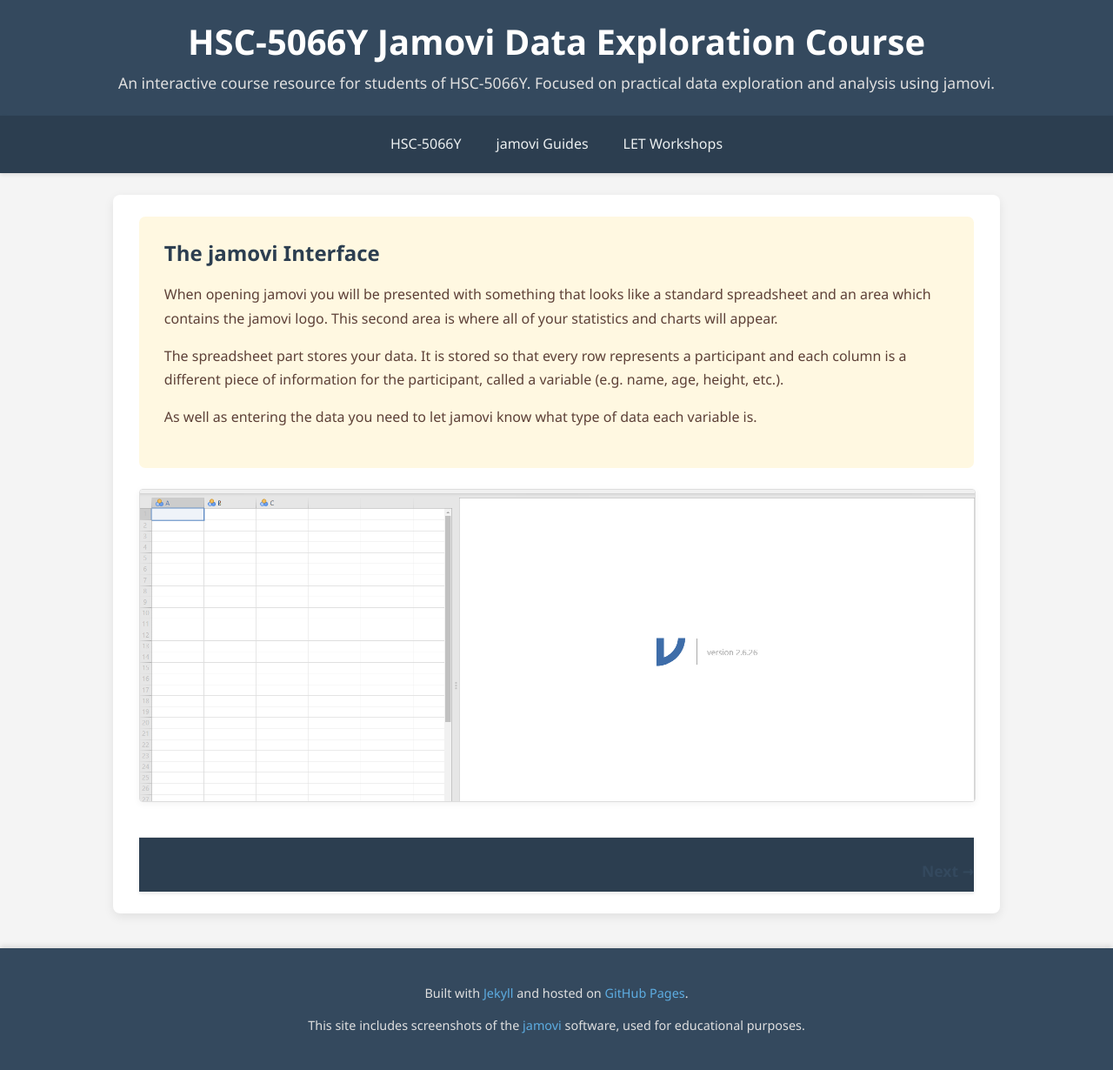
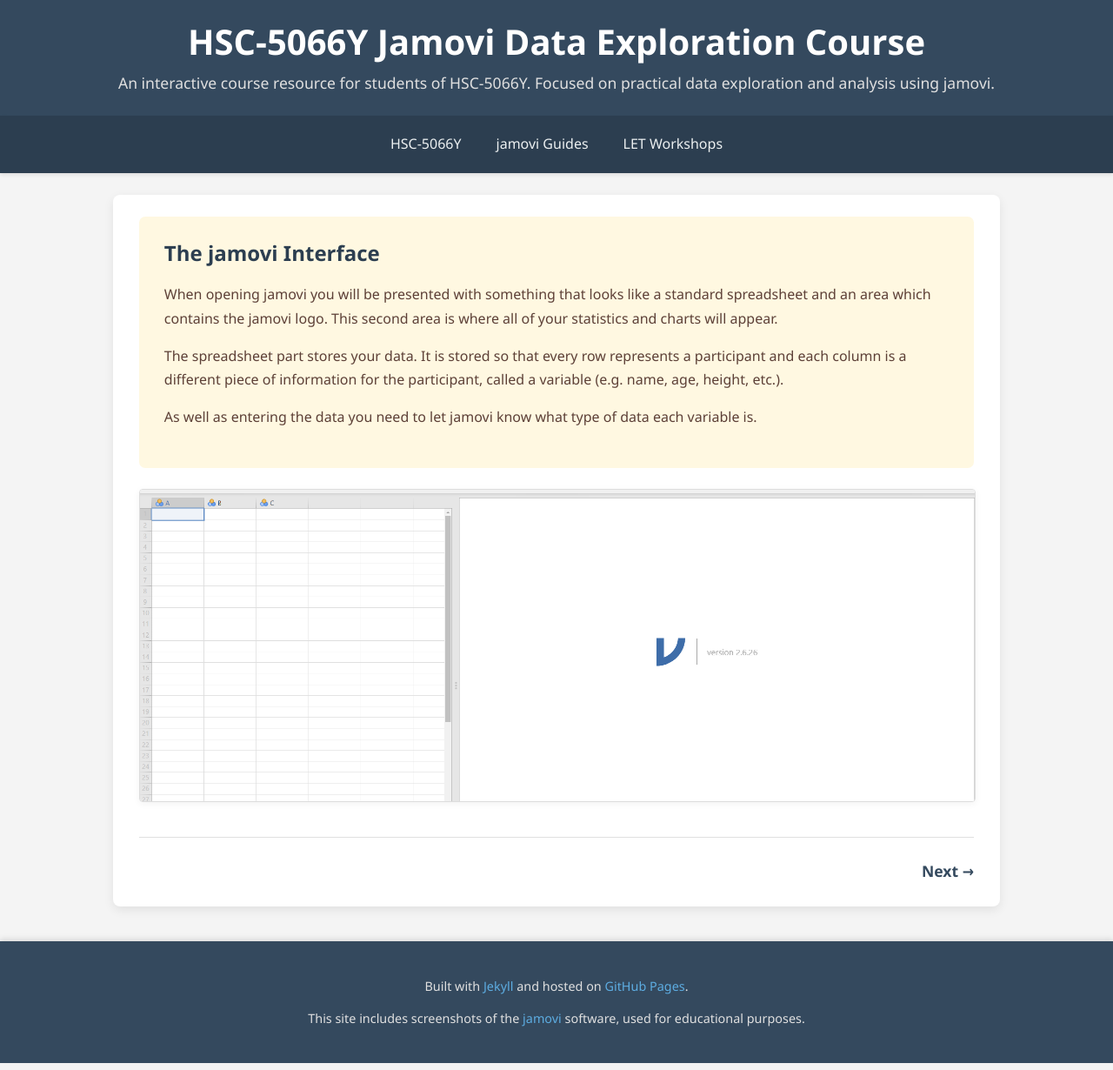
Before and after one commit to probe973/hsc-5066y, a Jekyll site: the page built from jamovi/getting-started/01-introduction.md, in a window 1280 px wide. Shown: the whole page at 87% size. Built offline with Jekyll 4.4.1, drawn with Linux system fonts in a browser that asks for light colours.

Commit message:
Update pagination.html

```diff
--- a/_includes/pagination.html
+++ b/_includes/pagination.html
@@ -1,4 +1,5 @@
-<!-- _includes/pagination.html (Using Text Links) -->
+<!-- _includes/pagination.html (FINAL - Using a DIV tag) -->
+
 {% assign topic_pages = site.pages
     | where_exp: "item", "item.dir == page.dir"
     | where_exp: "item", "item.name != 'index.md'"
@@ -16,11 +17,11 @@
 {% assign prev_page = topic_pages[prev_page_index] %}
 {% assign next_page = topic_pages[next_page_index] %}
 
-<nav class="pagination-nav">
+<!-- THE TAG IS NOW A DIV, NOT A NAV -->
+<div class="pagination-nav">
     <!-- Previous Link (Aligned Left) -->
     <div class="pagination-prev">
         {% if current_page_index > 0 %}
-            <!-- The class="btn" has been removed -->
             <a href="{{ prev_page.url | relative_url }}">&larr; Previous</a>
         {% endif %}
     </div>
@@ -28,8 +29,7 @@
     <!-- Next Link (Aligned Right) -->
     <div class="pagination-next">
         {% if next_page %}
-            <!-- The class="btn" has been removed -->
             <a href="{{ next_page.url | relative_url }}">Next &rarr;</a>
         {% endif %}
     </div>
-</nav>
+</div>
```
